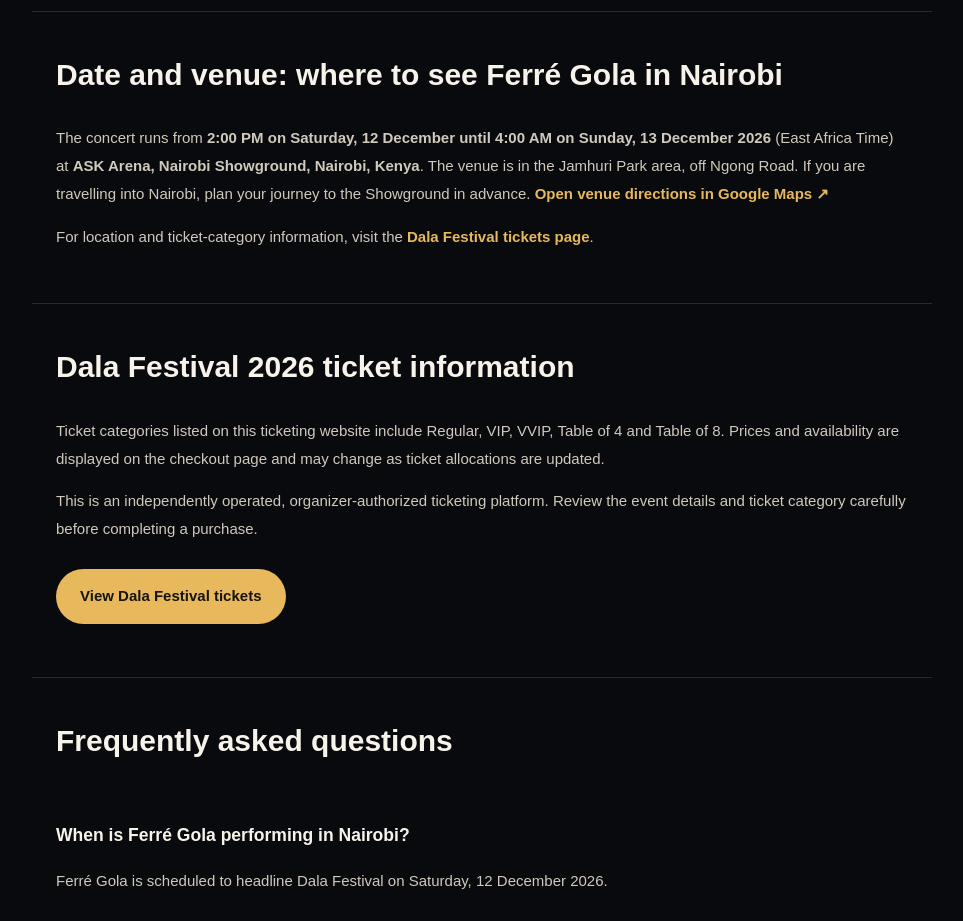
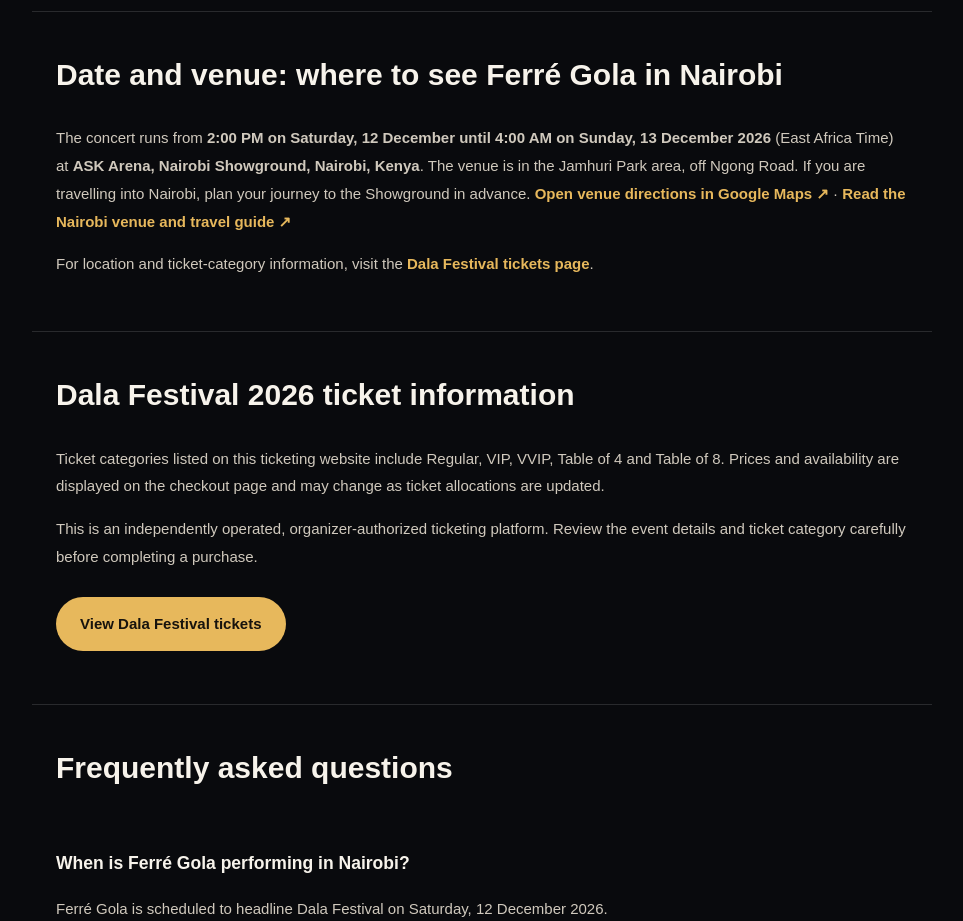
Before and after one commit to robinsonb254/dala-festival-ticketing, a Next.js app: page /ferre-gola-nairobi-december-2026 in a window 1280 px wide. Shown: the part 1300-2221 px from the top of the page, without its empty margins (158-1121 px from the left). Built offline with nearby package versions, Linux system fonts and the light colour scheme.

Commit message:
Link ticket and artist pages to venue travel guide

```diff
--- a/app/ferre-gola-nairobi-december-2026/page.tsx
+++ b/app/ferre-gola-nairobi-december-2026/page.tsx
@@ -77,7 +77,7 @@ export default function FerreGolaNairobiArticle() {
 
         <section style={{ ...sectionStyle, borderTop: "1px solid #292a2d" }}>
           <h2 style={{ fontSize: 30, marginTop: 0 }}>Date and venue: where to see Ferré Gola in Nairobi</h2>
-          <p style={{ color: "#d0c9bd", lineHeight: 1.85 }}>The concert runs from <strong>2:00 PM on Saturday, 12 December until 4:00 AM on Sunday, 13 December 2026</strong> (East Africa Time) at <strong>ASK Arena, Nairobi Showground, Nairobi, Kenya</strong>. The venue is in the Jamhuri Park area, off Ngong Road. If you are travelling into Nairobi, plan your journey to the Showground in advance. <a href="https://www.google.com/maps/search/?api=1&query=ASK+Arena%2C+Nairobi+Showground%2C+Nairobi" target="_blank" rel="noreferrer" style={{ color: "#e7b85c", fontWeight: 800 }}>Open venue directions in Google Maps ↗</a></p>
+          <p style={{ color: "#d0c9bd", lineHeight: 1.85 }}>The concert runs from <strong>2:00 PM on Saturday, 12 December until 4:00 AM on Sunday, 13 December 2026</strong> (East Africa Time) at <strong>ASK Arena, Nairobi Showground, Nairobi, Kenya</strong>. The venue is in the Jamhuri Park area, off Ngong Road. If you are travelling into Nairobi, plan your journey to the Showground in advance. <a href="https://www.google.com/maps/search/?api=1&query=ASK+Arena%2C+Nairobi+Showground%2C+Nairobi" target="_blank" rel="noreferrer" style={{ color: "#e7b85c", fontWeight: 800 }}>Open venue directions in Google Maps ↗</a> · <Link href="/#venue" style={linkStyle}>Read the Nairobi venue and travel guide ↗</Link></p>
           <p style={{ color: "#d0c9bd", lineHeight: 1.85 }}>For location and ticket-category information, visit the <Link href="/dala-festival-2026-tickets" style={linkStyle}>Dala Festival tickets page</Link>.</p>
         </section>
 
```
